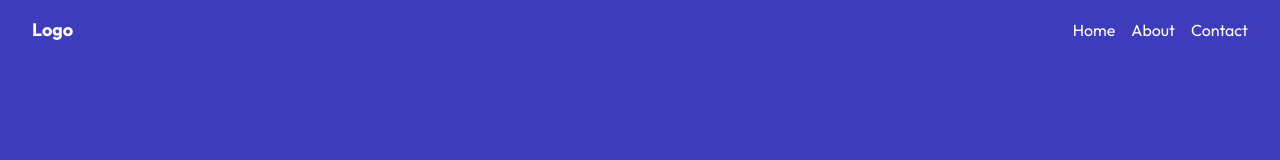
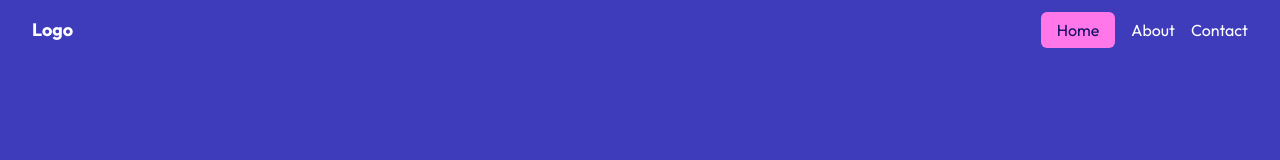
Before and after one commit to Teewai57/Intro-to-Tailwindcss, a website: page src/index.html in a window 1280 px wide. Drawn offline with Linux system fonts and the light colour scheme.

Commit message:
styled nav buttons

```diff
--- a/src/index.html
+++ b/src/index.html
@@ -17,7 +17,7 @@
     <a href="/" class="text-lg font-bold">Logo</a>
 
     <ul class="flex flex-row items-center align-middle gap-4">
-        <li><a href="#" class="" >Home</a></li>
+        <li><a href="#" class="bg-bubble-gum text-midnight py-2 px-4 rounded-md" >Home</a></li>
         <li><a href="#" class="" >About</a></li>
         <li><a href="#" class="" >Contact</a></li>
     </ul>
```
Also changed, not shown: dist/output.css.
